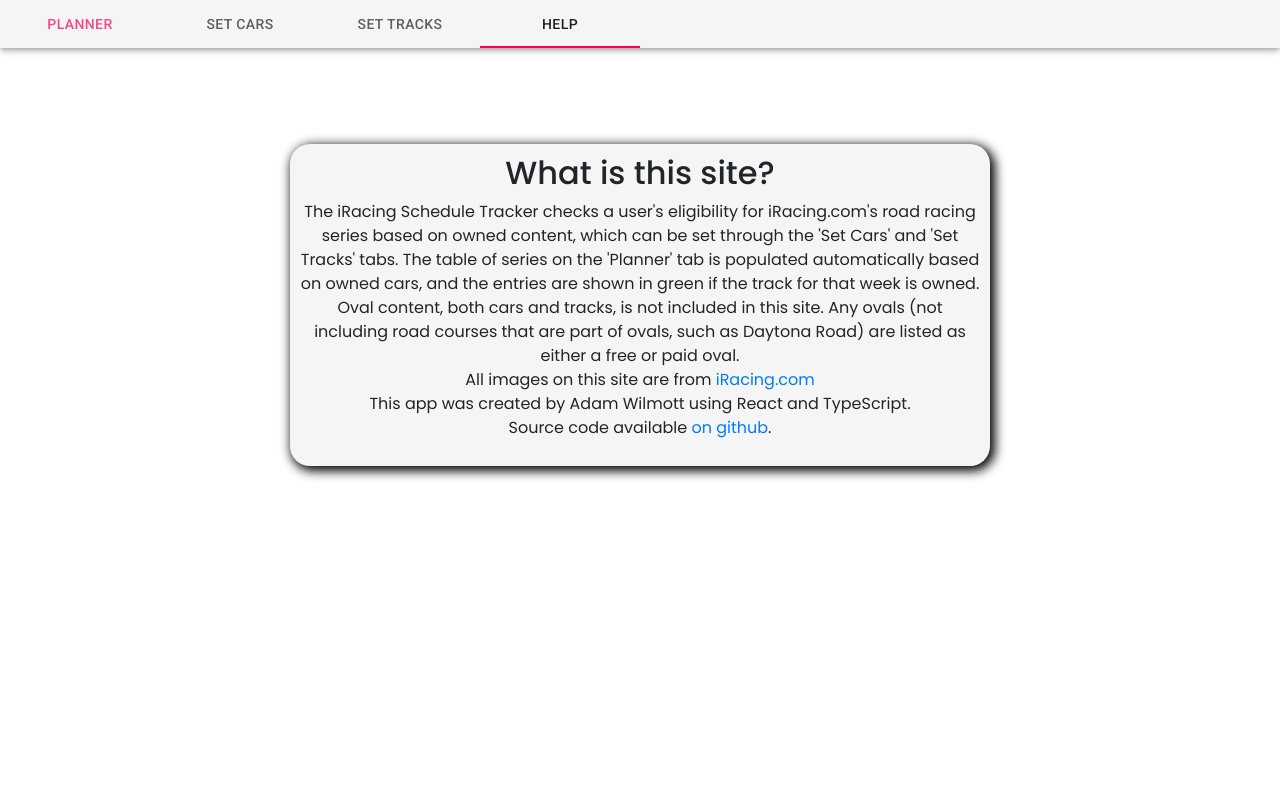
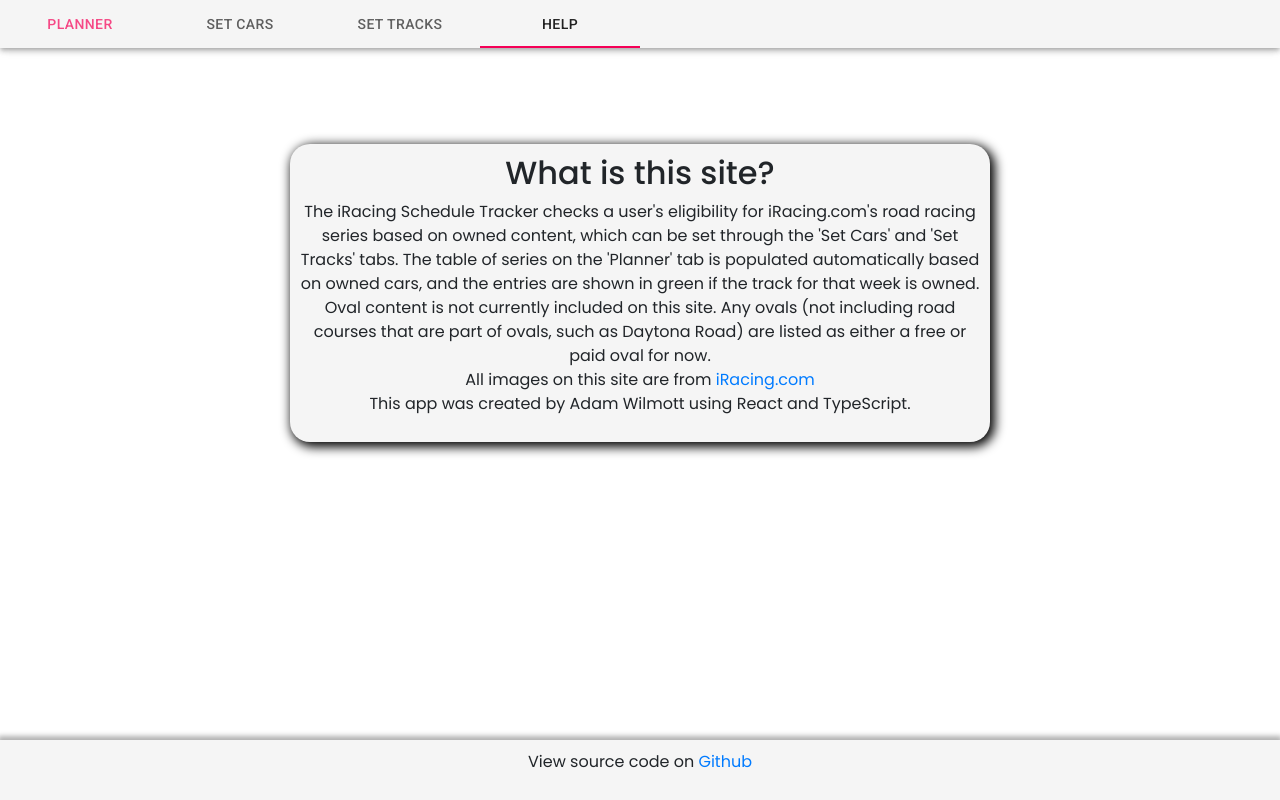
Before and after one commit to Spellcro/iracing-schedule, a React (Create React App) app: page / in a window 1280 px wide. Built offline with nearby package versions, Linux system fonts and the light colour scheme.

Commit message:
Added footer
added a simple footer with a link to the github repo

```diff
--- a/src/App.tsx
+++ b/src/App.tsx
@@ -1,7 +1,8 @@
 import React, { useState, useEffect } from 'react';
 
-// Import Menu Bar
-import MenuBar from './menuBar';
+// Import Header and Footer
+import MenuBar from './navigation/MenuBar';
+import Footer from './navigation/Footer';
 
 // Import Tabs
 import HelpTab from './tabs/HelpTab';
@@ -215,6 +216,7 @@ const App = () => {
             ) : (
                 <HelpTab />
             )}
+            <Footer />
         </div>
     );
 };
--- a/src/index.css
+++ b/src/index.css
@@ -1,7 +1,7 @@
 body {
-    margin: 0;
-    font-family: -apple-system, BlinkMacSystemFont, 'Segoe UI', 'Roboto', 'Oxygen', 'Ubuntu',
-        'Cantarell', 'Fira Sans', 'Droid Sans', 'Helvetica Neue', sans-serif;
+    margin: 0 0 80px 0;
+    font-family: Poppins, -apple-system, BlinkMacSystemFont, 'Segoe UI', 'Roboto', 'Oxygen',
+        'Ubuntu', 'Cantarell', 'Fira Sans', 'Droid Sans', 'Helvetica Neue', sans-serif;
     -webkit-font-smoothing: antialiased;
     -moz-osx-font-smoothing: grayscale;
 }
--- /dev/null
+++ b/src/navigation/Footer.tsx
@@ -0,0 +1,20 @@
+import React from 'react';
+import '../styles/Footer.css';
+
+const Footer: React.FC<{}> = () => {
+    return (
+        <>
+            <div className='empty-container'></div>
+            <div className='FooterWrapper'>
+                <p>
+                    {'View source code on'}{' '}
+                    <a className='github-link' href='https://github.com/Spellcro/iracing-schedule'>
+                        Github
+                    </a>
+                </p>
+            </div>
+        </>
+    );
+};
+
+export default Footer;
--- a/src/menuBar.tsx
+++ b/src/navigation/MenuBar.tsx
@@ -1,7 +1,7 @@
 import React from 'react';
 import { AppBar, Tabs, Tab } from '@material-ui/core';
 // Import styles
-import './styles/MenuBar.css';
+import '../styles/MenuBar.css';
 type MenuBarProps = {
     activeTab: string;
     allTabs: string[];
--- /dev/null
+++ b/src/styles/Footer.css
@@ -0,0 +1,35 @@
+.FooterWrapper {
+    display: flex;
+    align-items: center;
+    justify-content: center;
+    position: fixed;
+    margin-top: 60px;
+    bottom: 0;
+    background-color: #f5f5f5;
+    height: 60px;
+    width: 100%;
+    font-family: Poppins, sans-serif;
+    box-shadow: -0px -2px 5px 2px #b2b2b2;
+}
+
+.ShadowSpace {
+    height: 10%;
+}
+.FooterBottom {
+    bottom: 0;
+    height: 100%;
+    background-color: #f5f5f5;
+}
+
+.github-link:link {
+    text-decoration: none;
+}
+
+.github-link:hover {
+    text-decoration: none;
+}
+
+.empty-container {
+    height: 60px;
+    max-height: 60px;
+}
--- a/src/styles/PlannerTab.css
+++ b/src/styles/PlannerTab.css
@@ -3,7 +3,6 @@
     font-family: Poppins, 'sans-serif';
     color: rgb(14, 14, 14);
     position: absolute;
-    height: 100%;
     width: 100%;
     padding-top: 3rem;
 }
@@ -23,6 +22,7 @@
     margin-top: 20px;
     margin-left: auto;
     margin-right: auto;
+    margin-bottom: 80px;
     padding: 0.1rem;
     max-width: min(95%, 1200px);
 }
--- a/src/tabs/PlannerTab/SeriesTable.tsx
+++ b/src/tabs/PlannerTab/SeriesTable.tsx
@@ -34,6 +34,7 @@ const SeriesTable: React.FC<SeriesTableProps> = ({
     );
 
     let filteredEligibleSeries: string[];
+
     // If any licence filters are applied only show series which fit the filters
     if (Object.keys(filters).some((filter) => filters[filter] === true)) {
         filteredEligibleSeries = eligibleSeriesThisWeek.filter(
--- a/src/tabs/PlannerTab/plannerTab.tsx
+++ b/src/tabs/PlannerTab/plannerTab.tsx
@@ -79,7 +79,6 @@ const PlannerTab: React.FC<PlannerTabProps> = ({
                     filterFavouriteTracks={filterFavouriteTracks}
                 />
             </div>
-            <div aria-label='white space at bottom of page' style={{ padding: '20px' }} />
         </div>
     );
 };
--- a/src/tabs/PlannerTab/weekSelector.tsx
+++ b/src/tabs/PlannerTab/weekSelector.tsx
@@ -1,7 +1,7 @@
 import React from 'react';
 import { Button } from '@material-ui/core';
 // Import styles
-import '../../styles/weekSelector.css';
+import '../../styles/WeekSelector.css';
 
 type WeekSelectorProps = {
     callback: (e: React.MouseEvent<HTMLButtonElement, MouseEvent>) => void;
--- a/src/tabs/helpTab.tsx
+++ b/src/tabs/helpTab.tsx
@@ -13,15 +13,12 @@ const HelpTab = () => {
                     automatically based on owned cars, and the entries are shown in green if the
                     track for that week is owned.
                     <br />
-                    Oval content, both cars and tracks, is not included in this site. Any ovals (not
-                    including road courses that are part of ovals, such as Daytona Road) are listed
-                    as either a free or paid oval.
+                    Oval content is not currently included on this site. Any ovals (not including
+                    road courses that are part of ovals, such as Daytona Road) are listed as either
+                    a free or paid oval for now.
                     <br />
                     All images on this site are from <a href='https://iracing.com'>iRacing.com</a>
                     <br /> This app was created by Adam Wilmott using React and TypeScript.
-                    <br />
-                    Source code available{' '}
-                    <a href='https://github.com/Spellcro/iracing-schedule'>on github</a>.
                 </p>
             </div>
         </div>
--- a/tsconfig.json
+++ b/tsconfig.json
@@ -21,5 +21,5 @@
   },
   "include": [
     "src"
-  ]
+, "src/navigation/MenuBar.tsx"  ]
 }
```
